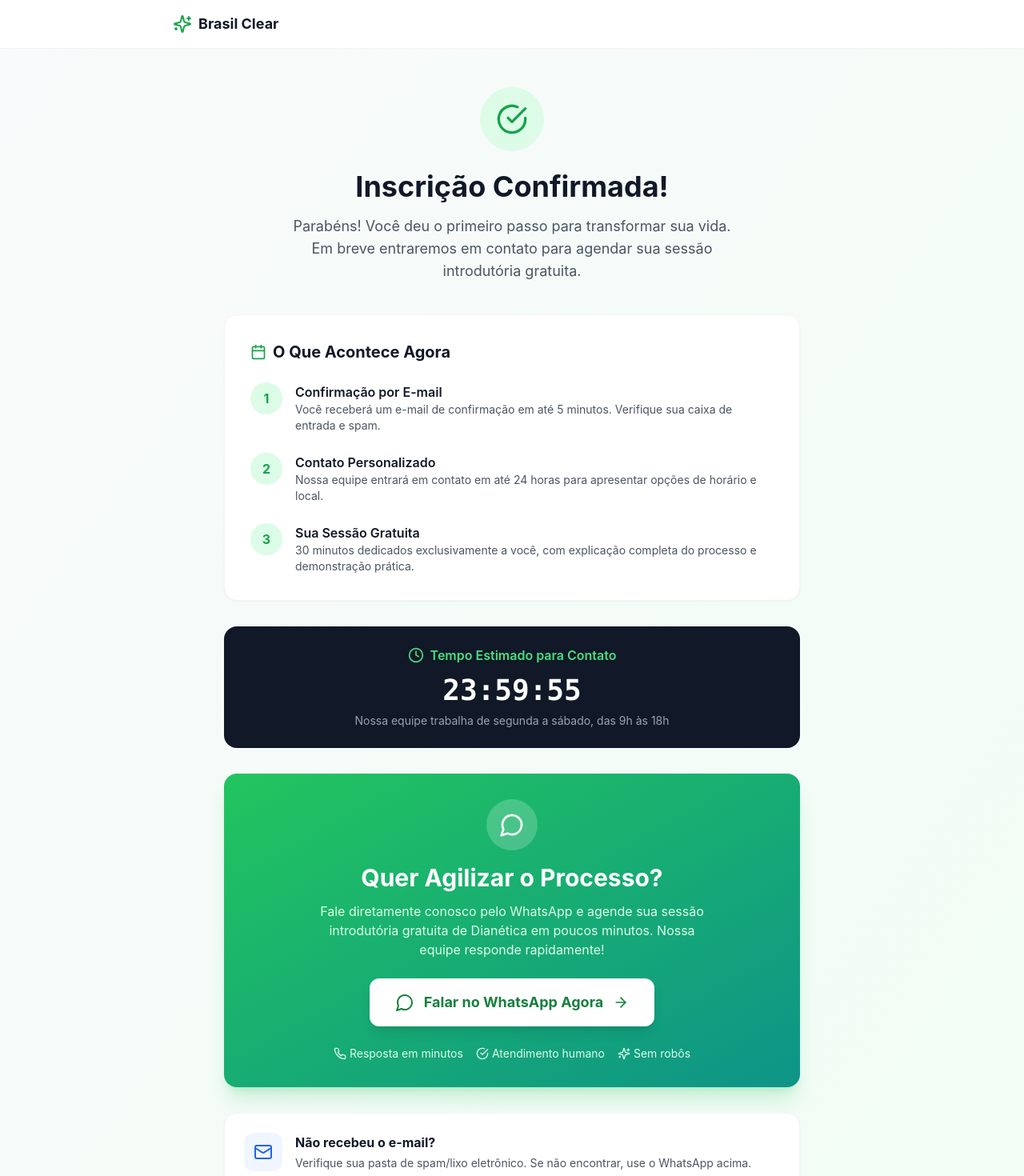
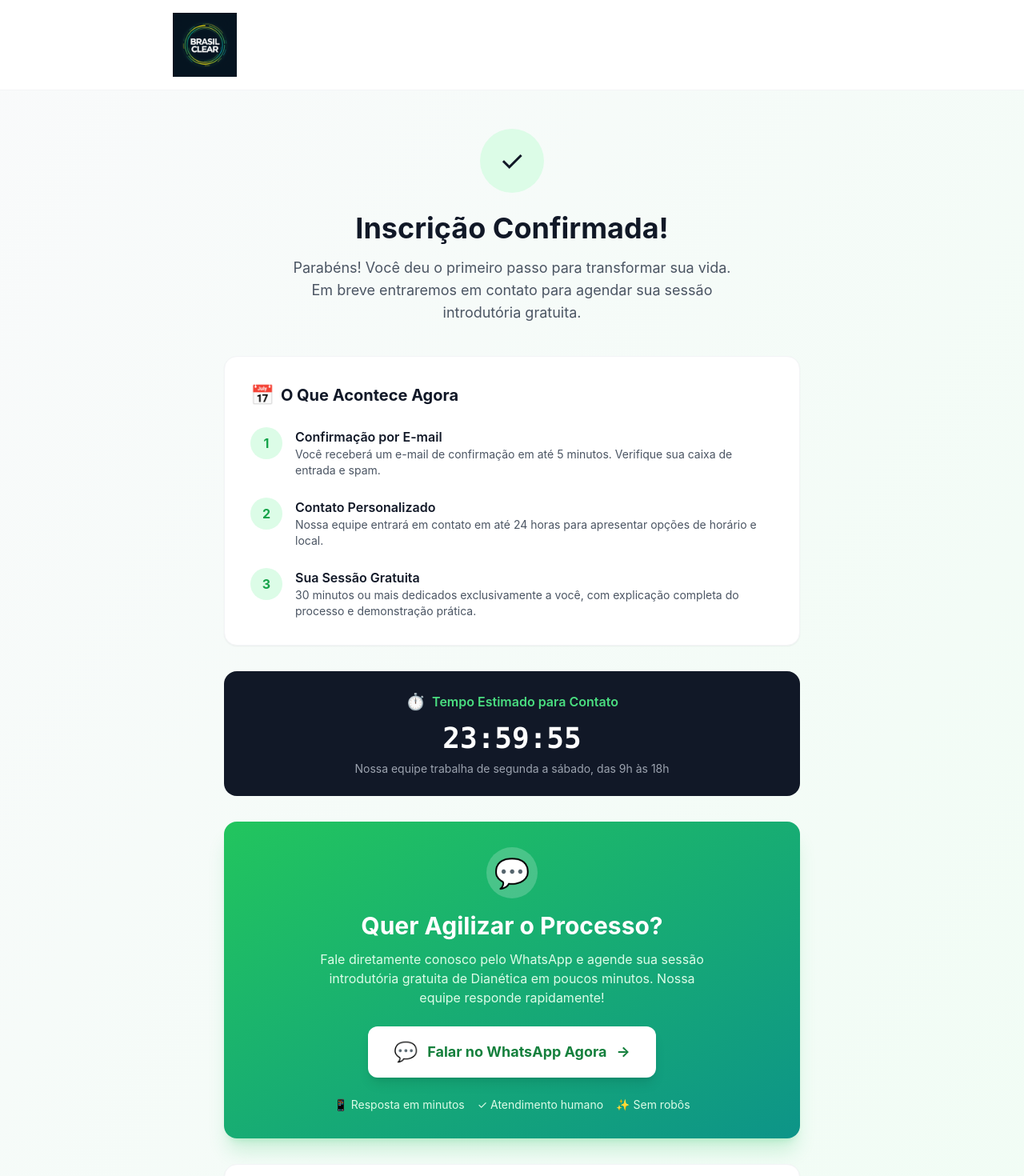
Before and after one commit to MarciaAI2026/brasilclear-funnel, a Next.js app: page /obrigado in a window 1280 px wide. Shown: the top 1470 px of the page at 80% size. Built offline with nearby package versions, Linux system fonts and the light colour scheme.

Commit message:
Fix obrigado imports

```diff
--- a/app/obrigado/page.tsx
+++ b/app/obrigado/page.tsx
@@ -19,8 +19,6 @@ export default function ThankYouPage() {
   const variant = searchParams.get('variant') as 'A' | 'B' || 'A';
   const [countdown, setCountdown] = useState(24 * 60 * 60);
 
-  // ⚠️ IMPORTANTE: Substitua pelo seu número de WhatsApp real
-  // Formato: 55 (Brasil) + DDD + número (sem espaços, traços ou +)
   const WHATSAPP_NUMBER = "5511999999999";
   const WHATSAPP_MESSAGE = encodeURIComponent(
     "Olá! Acabei de me inscrever no site BrasilClear para a sessão introdutória gratuita de Dianética. Gostaria de agendar meu horário."
@@ -45,124 +43,91 @@ export default function ThankYouPage() {
   };
 
   return (
-    <div className="min-h-screen bg-gradient-to-br from-gray-50 to-brand-50">
-      {/* HEADER */}
+    <div className="min-h-screen bg-gradient-to-br from-gray-50 to-green-50">
       <header className="bg-white border-b border-gray-100 py-4">
         <div className="max-w-4xl mx-auto px-6">
           <div className="flex items-center gap-2">
-            <Sparkles className="w-6 h-6 text-brand-600" />
-            <span className="font-bold text-gray-900 text-lg">Brasil Clear</span>
+            <img src="/logo.png" alt="Brasil Clear" className="h-20 w-auto" />
           </div>
         </div>
       </header>
 
       <div className="max-w-3xl mx-auto px-6 py-12">
-        {/* SUCCESS MESSAGE */}
-        <div className="text-center mb-10 animate-fade-in">
-          <div className="w-20 h-20 bg-brand-100 rounded-full flex items-center justify-center mx-auto mb-6">
-            <CheckCircle className="w-10 h-10 text-brand-600" />
-          </div>
-          <h1 className="text-3xl md:text-4xl font-bold text-gray-900 mb-4">
-            Inscrição Confirmada!
-          </h1>
+        <div className="text-center mb-10">
+          <div className="w-20 h-20 bg-green-100 rounded-full flex items-center justify-center mx-auto mb-6 text-4xl">✓</div>
+          <h1 className="text-3xl md:text-4xl font-bold text-gray-900 mb-4">Inscrição Confirmada!</h1>
           <p className="text-lg text-gray-600 max-w-xl mx-auto">
             Parabéns! Você deu o primeiro passo para transformar sua vida.
             Em breve entraremos em contato para agendar sua sessão introdutória gratuita.
           </p>
         </div>
 
-        {/* WHAT HAPPENS NEXT */}
         <div className="bg-white rounded-2xl shadow-sm border border-gray-100 p-8 mb-8">
           <h2 className="text-xl font-bold text-gray-900 mb-6 flex items-center gap-2">
-            <Calendar className="w-5 h-5 text-brand-600" />
-            O Que Acontece Agora
+            <span className="text-2xl">📅</span> O Que Acontece Agora
           </h2>
-
           <div className="space-y-6">
             <div className="flex gap-4">
-              <div className="w-10 h-10 bg-brand-100 rounded-full flex items-center justify-center flex-shrink-0 font-bold text-brand-600">1</div>
+              <div className="w-10 h-10 bg-green-100 rounded-full flex items-center justify-center flex-shrink-0 font-bold text-green-600">1</div>
               <div>
                 <h3 className="font-semibold text-gray-900">Confirmação por E-mail</h3>
                 <p className="text-gray-600 text-sm">Você receberá um e-mail de confirmação em até 5 minutos. Verifique sua caixa de entrada e spam.</p>
               </div>
             </div>
-
             <div className="flex gap-4">
-              <div className="w-10 h-10 bg-brand-100 rounded-full flex items-center justify-center flex-shrink-0 font-bold text-brand-600">2</div>
+              <div className="w-10 h-10 bg-green-100 rounded-full flex items-center justify-center flex-shrink-0 font-bold text-green-600">2</div>
               <div>
                 <h3 className="font-semibold text-gray-900">Contato Personalizado</h3>
                 <p className="text-gray-600 text-sm">Nossa equipe entrará em contato em até 24 horas para apresentar opções de horário e local.</p>
               </div>
             </div>
-
             <div className="flex gap-4">
-              <div className="w-10 h-10 bg-brand-100 rounded-full flex items-center justify-center flex-shrink-0 font-bold text-brand-600">3</div>
+              <div className="w-10 h-10 bg-green-100 rounded-full flex items-center justify-center flex-shrink-0 font-bold text-green-600">3</div>
               <div>
                 <h3 className="font-semibold text-gray-900">Sua Sessão Gratuita</h3>
-                <p className="text-gray-600 text-sm">30 minutos dedicados exclusivamente a você, com explicação completa do processo e demonstração prática.</p>
+                <p className="text-gray-600 text-sm">30 minutos ou mais dedicados exclusivamente a você, com explicação completa do processo e demonstração prática.</p>
               </div>
             </div>
           </div>
         </div>
 
-        {/* URGENCY TIMER */}
         <div className="bg-gray-900 rounded-2xl p-6 mb-8 text-center text-white">
           <div className="flex items-center justify-center gap-2 mb-3">
-            <Clock className="w-5 h-5 text-brand-400" />
-            <span className="font-semibold text-brand-400">Tempo Estimado para Contato</span>
+            <span className="text-xl">⏱️</span>
+            <span className="font-semibold text-green-400">Tempo Estimado para Contato</span>
           </div>
           <p className="text-4xl font-mono font-bold mb-2">{formatTime(countdown)}</p>
           <p className="text-gray-400 text-sm">Nossa equipe trabalha de segunda a sábado, das 9h às 18h</p>
         </div>
 
-        {/* WHATSAPP CTA - MAIN FEATURE */}
-        <div className="bg-gradient-to-br from-brand-500 to-teal-600 rounded-2xl p-8 text-center text-white shadow-xl shadow-brand-500/20 mb-8">
-          <div className="w-16 h-16 bg-white/20 rounded-full flex items-center justify-center mx-auto mb-4">
-            <MessageCircle className="w-8 h-8 text-white" />
-          </div>
-
-          <h2 className="text-2xl md:text-3xl font-bold mb-3">
-            Quer Agilizar o Processo?
-          </h2>
-          <p className="text-brand-100 mb-6 max-w-lg mx-auto">
+        <div className="bg-gradient-to-br from-green-500 to-teal-600 rounded-2xl p-8 text-center text-white shadow-xl shadow-green-500/20 mb-8">
+          <div className="w-16 h-16 bg-white/20 rounded-full flex items-center justify-center mx-auto mb-4 text-4xl">💬</div>
+          <h2 className="text-2xl md:text-3xl font-bold mb-3">Quer Agilizar o Processo?</h2>
+          <p className="text-green-100 mb-6 max-w-lg mx-auto">
             Fale diretamente conosco pelo WhatsApp e agende sua sessão introdutória
             gratuita de Dianética em poucos minutos. Nossa equipe responde rapidamente!
           </p>
-
           <a
             href={WHATSAPP_LINK}
             target="_blank"
             rel="noopener noreferrer"
             onClick={() => trackEvent('whatsapp_click', variant)}
-            className="inline-flex items-center gap-3 bg-white text-brand-700 font-bold px-8 py-4 rounded-xl text-lg hover:bg-gray-100 transition-all transform hover:scale-105 shadow-lg"
+            className="inline-flex items-center gap-3 bg-white text-green-700 font-bold px-8 py-4 rounded-xl text-lg hover:bg-gray-100 transition-all hover:scale-105 shadow-lg"
           >
-            <MessageCircle className="w-6 h-6" />
-            Falar no WhatsApp Agora
-            <ArrowRight className="w-5 h-5" />
+            <span className="text-2xl">💬</span>
+            <span className="whitespace-nowrap">Falar no WhatsApp Agora</span>
+            <span>→</span>
           </a>
-
-          <div className="mt-6 flex flex-wrap justify-center gap-4 text-sm text-brand-100">
-            <span className="flex items-center gap-1">
-              <Phone className="w-4 h-4" />
-              Resposta em minutos
-            </span>
-            <span className="flex items-center gap-1">
-              <CheckCircle className="w-4 h-4" />
-              Atendimento humano
-            </span>
-            <span className="flex items-center gap-1">
-              <Sparkles className="w-4 h-4" />
-              Sem robôs
-            </span>
+          <div className="mt-6 flex flex-wrap justify-center gap-4 text-sm text-green-100">
+            <span className="flex items-center gap-1">📱 Resposta em minutos</span>
+            <span className="flex items-center gap-1">✓ Atendimento humano</span>
+            <span className="flex items-center gap-1">✨ Sem robôs</span>
           </div>
         </div>
 
-        {/* EMAIL REMINDER */}
         <div className="bg-white rounded-2xl shadow-sm border border-gray-100 p-6 mb-8">
           <div className="flex items-start gap-4">
-            <div className="w-12 h-12 bg-blue-50 rounded-xl flex items-center justify-center flex-shrink-0">
-              <Mail className="w-6 h-6 text-blue-600" />
-            </div>
+            <div className="w-12 h-12 bg-blue-50 rounded-xl flex items-center justify-center flex-shrink-0 text-2xl">📧</div>
             <div>
               <h3 className="font-bold text-gray-900 mb-1">Não recebeu o e-mail?</h3>
               <p className="text-gray-600 text-sm mb-3">
@@ -172,11 +137,8 @@ export default function ThankYouPage() {
           </div>
         </div>
 
-        {/* SHARE */}
         <div className="text-center">
-          <p className="text-gray-500 text-sm mb-4">
-            Conhece alguém que também pode se beneficiar?
-          </p>
+          <p className="text-gray-500 text-sm mb-4">Conhece alguém que também pode se beneficiar?</p>
           <button
             onClick={() => {
               if (typeof window !== 'undefined') {
@@ -186,16 +148,18 @@ export default function ThankYouPage() {
             }}
             className="bg-gray-100 hover:bg-gray-200 text-gray-700 px-4 py-2 rounded-lg text-sm font-medium transition-colors"
           >
-            Copiar Link do Site
+            📋 Copiar Link do Site
           </button>
         </div>
       </div>
 
-      {/* FOOTER */}
       <footer className="bg-white border-t border-gray-100 py-8 mt-12">
         <div className="max-w-4xl mx-auto px-6 text-center">
-          <p className="text-sm text-gray-500">© 2026 Brasil Clear. Todos os direitos reservados.</p>
-          <p className="text-xs text-gray-400 mt-1">Consulte nossa Política de Privacidade.</p>
+          <div className="mb-6">
+            <img src="/logo.png" alt="Brasil Clear" className="h-32 w-auto mx-auto" />
+          </div>
+          <p className="text-sm text-gray-500">© 2025 Brasil Clear — Dianética no Brasil</p>
+          <p className="text-xs text-gray-400 mt-1">Sua privacidade é nossa prioridade.</p>
         </div>
       </footer>
     </div>
```
